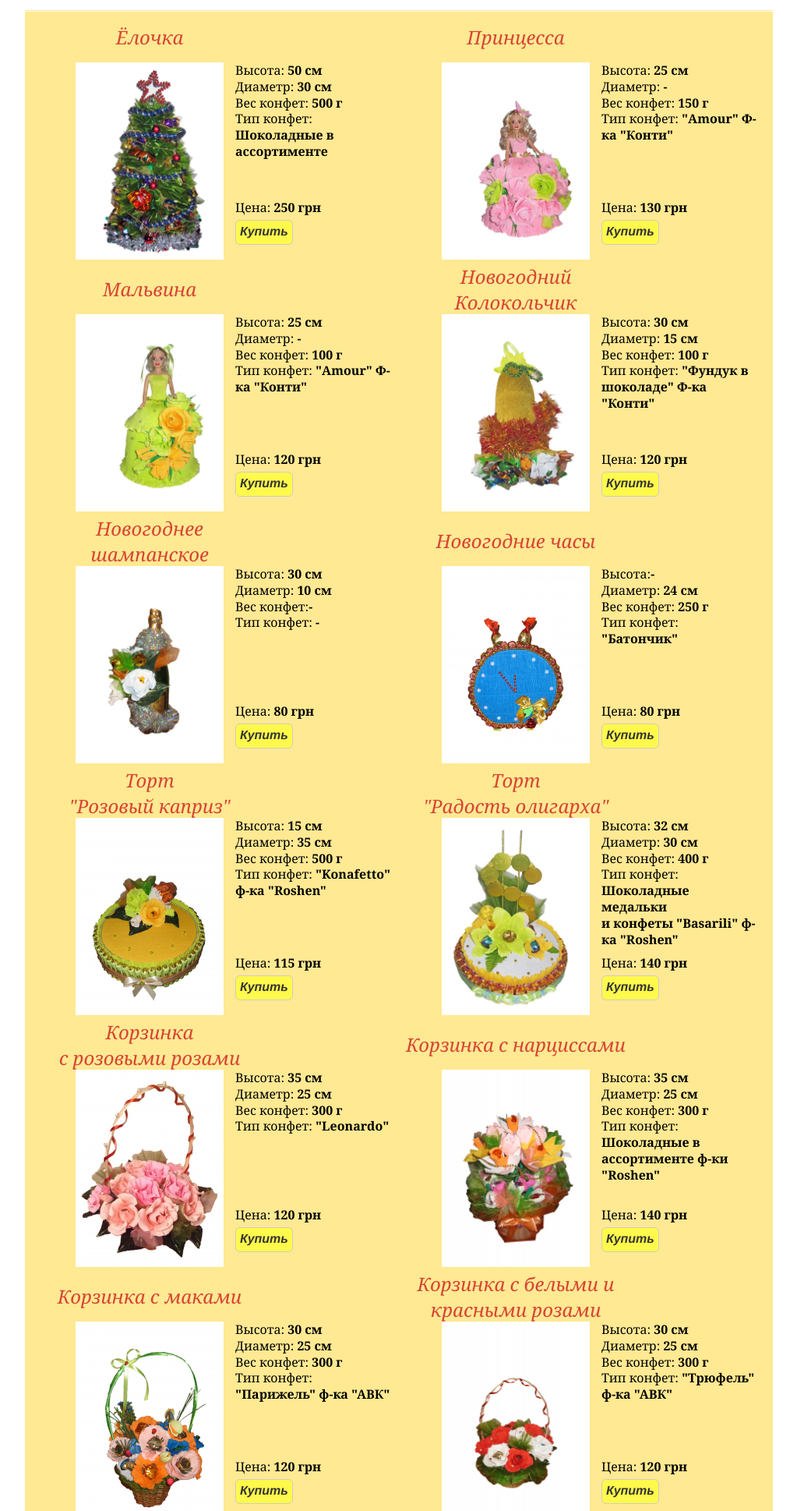
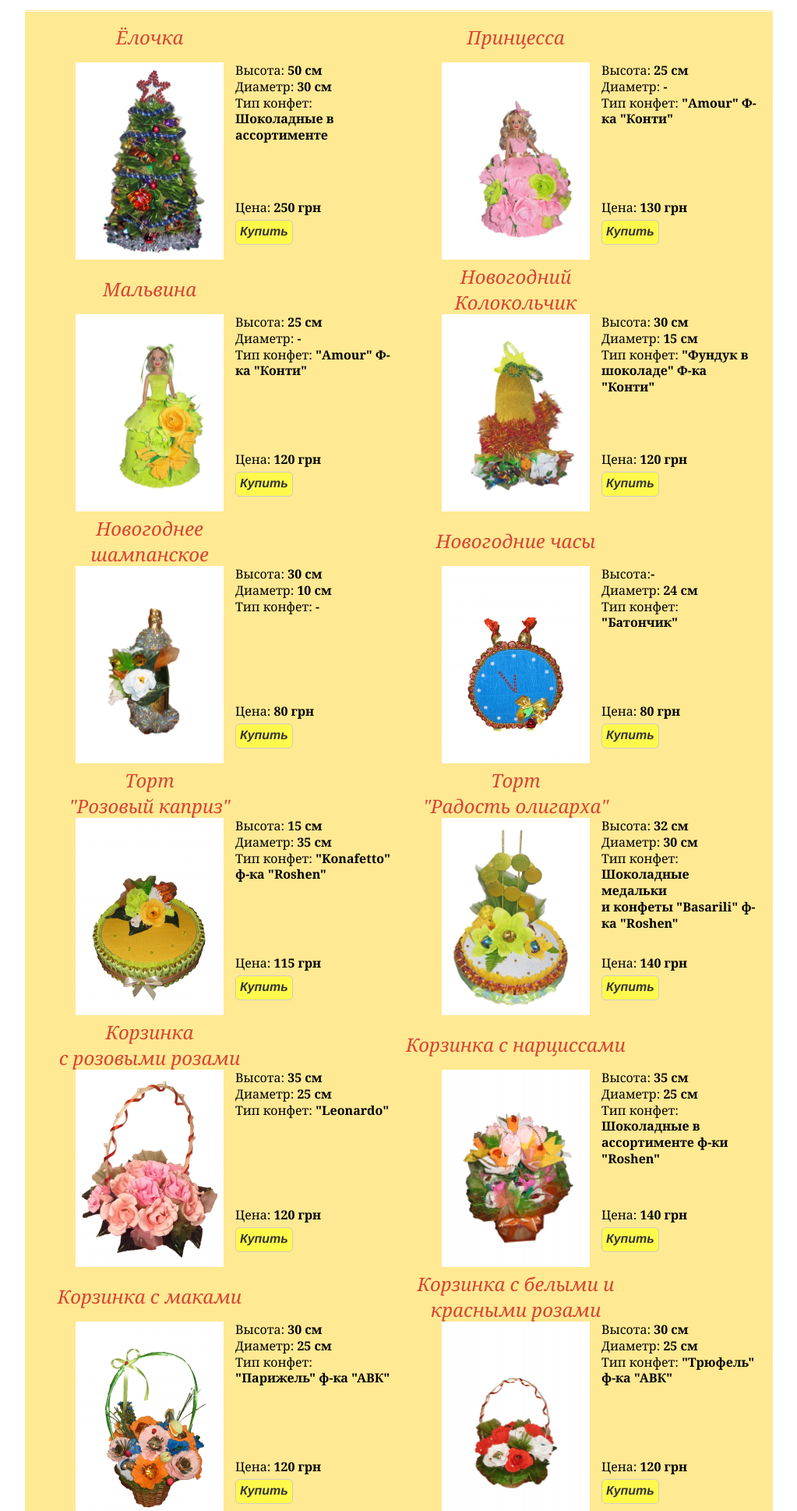
Before and after one commit to Scandinavs/artlavka, a PHP site: page / in a window 1280 px wide. Shown: the part 655-2593 px from the top of the page at 78% size, without its empty margins (128-1151 px from the left). Run offline with PHP 8.4, Linux system fonts and the light colour scheme; data that the repository does not hold is empty; some libraries are stand-ins or nearby versions.

Commit message:
Removed weight.

```diff
--- a/index.php
+++ b/index.php
@@ -249,12 +249,10 @@ $baseItemsDirSmall = "items/small/";
             $itemDescription = '
             Высота:<b> 50 см</b><br/>
             Диаметр: <b>30 см</b><br/>
-            Вес конфет:<b> 500 г</b><br/>
             Тип конфет: <b>Шоколадные в ассортименте</b>';
             $fancyBoxItemDescription = '
             Высота:<b> 50 см</b>
             Диаметр: <b>30 см</b>
-            Вес конфет:<b> 500 г</b>
             Тип конфет: <b>Шоколадные в ассортименте</b>';
             $itemPrice = 'Цена: <strong>250 грн</strong>';
             include 'item.html';
@@ -268,12 +266,10 @@ $baseItemsDirSmall = "items/small/";
             $itemDescription = '
             Высота:<b> 25 см</b><br/>
             Диаметр: <b>-</b><br/>
-            Вес конфет:<b> 150 г</b><br/>
             Тип конфет: <b>"Amour" Ф-ка "Конти"</b>';
             $fancyBoxItemDescription = '
             Высота:<b> 25 см</b>
             Диаметр: <b>-</b>
-            Вес конфет:<b> 150 г</b>
             Тип конфет: <b>\'Amour\' Ф-ка \'Конти\'</b>';
             $itemPrice = 'Цена: <strong>130 грн</strong>';
             include 'item.html';
@@ -287,12 +283,10 @@ $baseItemsDirSmall = "items/small/";
             $itemDescription = '
             Высота:<b> 25 см</b><br/>
             Диаметр: <b>-</b><br/>
-            Вес конфет:<b> 100 г</b><br/>
             Тип конфет: <b>"Amour" Ф-ка "Конти"</b>';
             $fancyBoxItemDescription = '
             Высота:<b> 25 см</b>
             Диаметр: <b>-</b>
-            Вес конфет:<b> 100 г</b>
             Тип конфет: <b>\'Amour\' Ф-ка \'Конти\'</b>';
             $itemPrice = 'Цена: <strong>120 грн</strong>';
             include 'item.html';
@@ -306,12 +300,10 @@ $baseItemsDirSmall = "items/small/";
             $itemDescription = '
             Высота:<b> 30 см</b><br/>
             Диаметр: <b>15 см</b><br/>
-            Вес конфет:<b> 100 г</b><br/>
             Тип конфет: <b>"Фундук в шоколаде" Ф-ка "Конти"</b>';
             $fancyBoxItemDescription = '
             Высота:<b> 30 см</b>
             Диаметр: <b>15 см</b>
-            Вес конфет:<b> 100 г</b>
             Тип конфет: <b>\'Фундук в шоколаде\' Ф-ка \'Конти\'</b>';
             $itemPrice = 'Цена: <strong>120 грн</strong>';
             include 'item.html';
@@ -325,12 +317,10 @@ $baseItemsDirSmall = "items/small/";
             $itemDescription = '
             Высота:<b> 30 см</b><br/>
             Диаметр: <b>10 см</b><br/>
-            Вес конфет:<b>-</b><br/>
             Тип конфет: <b>-</b>';
             $fancyBoxItemDescription = '
             Высота:<b> 30 см</b>
             Диаметр: <b>10 см</b>
-            Вес конфет:<b>-</b>
             Тип конфет: <b>-</b>';
             $itemPrice = 'Цена: <strong>80 грн</strong>';
             include 'item.html';
@@ -344,12 +334,10 @@ $baseItemsDirSmall = "items/small/";
             $itemDescription = '
             Высота:<b>-</b><br/>
             Диаметр: <b>24 см</b><br/>
-            Вес конфет:<b> 250 г</b><br/>
             Тип конфет: <b>"Батончик"</b>';
             $fancyBoxItemDescription = '
             Высота:<b>-</b>
             Диаметр: <b>24 см</b>
-            Вес конфет:<b> 250 г</b>
             Тип конфет: <b>\'Батончик\'</b>';
             $itemPrice = 'Цена: <strong>80 грн</strong>';
             include 'item.html';
@@ -363,12 +351,10 @@ $baseItemsDirSmall = "items/small/";
             $itemDescription = '
             Высота:<b> 15 см</b><br/>
             Диаметр: <b>35 см</b><br/>
-            Вес конфет:<b> 500 г</b><br/>
             Тип конфет: <b>"Konafetto" ф-ка "Roshen"</b>';
             $fancyBoxItemDescription = '
             Высота:<b> 15 см</b>
             Диаметр: <b>35 см</b>
-            Вес конфет:<b> 500 г</b>
             Тип конфет: <b>\'Konafetto\' ф-ка \'Roshen\'</b>';
             $itemPrice = 'Цена: <strong>115 грн</strong>';
             include 'item.html';
@@ -382,12 +368,10 @@ $baseItemsDirSmall = "items/small/";
             $itemDescription = '
             Высота:<b> 32 см</b><br/>
             Диаметр: <b>30 см</b><br/>
-            Вес конфет:<b> 400 г</b><br/>
             Тип конфет: <b>Шоколадные медальки<br/>и конфеты "Basarili" ф-ка "Roshen"</b>';
             $fancyBoxItemDescription = '
             Высота:<b> 32 см</b>
             Диаметр: <b>30 см</b>
-            Вес конфет:<b> 400 г</b>
             Тип конфет: <b>Шоколадные медальки<br/>и конфеты \'Basarili\' ф-ка \'Roshen\'</b>';
             $itemPrice = 'Цена: <strong>140 грн</strong>';
             include 'item.html';
@@ -401,12 +385,10 @@ $baseItemsDirSmall = "items/small/";
             $itemDescription = '
             Высота:<b> 35 см</b><br/>
             Диаметр: <b>25 см</b><br/>
-            Вес конфет:<b> 300 г</b><br/>
             Тип конфет: <b>"Leonardo"</b>';
             $fancyBoxItemDescription = '
             Высота:<b> 35 см</b>
             Диаметр: <b>25 см</b>
-            Вес конфет:<b> 300 г</b>
             Тип конфет: <b>\'Leonardo\'</b>';
             $itemPrice = 'Цена: <strong>120 грн</strong>';
             include 'item.html';
@@ -420,12 +402,10 @@ $baseItemsDirSmall = "items/small/";
             $itemDescription = '
             Высота:<b> 35 см</b><br/>
             Диаметр: <b>25 см</b><br/>
-            Вес конфет:<b> 300 г</b><br/>
             Тип конфет: <b>Шоколадные в ассортименте ф-ки "Roshen"</b>';
             $fancyBoxItemDescription = '
             Высота:<b> 35 см</b>
             Диаметр: <b>25 см</b>
-            Вес конфет:<b> 300 г</b>
             Тип конфет: <b>Шоколадные в ассортименте ф-ки \'Roshen\'</b>';
             $itemPrice = 'Цена: <strong>140 грн</strong>';
             include 'item.html';
@@ -439,12 +419,10 @@ $baseItemsDirSmall = "items/small/";
             $itemDescription = '
             Высота:<b> 30 см</b><br/>
             Диаметр: <b>25 см</b><br/>
-            Вес конфет:<b> 300 г</b><br/>
             Тип конфет: <b>"Парижель" ф-ка "АВК"</b>';
             $fancyBoxItemDescription = '
             Высота:<b> 30 см</b>
             Диаметр: <b>25 см</b>
-            Вес конфет:<b> 300 г</b>
             Тип конфет: <b>\'Парижель\' ф-ка \'АВК\'</b>';
             $itemPrice = 'Цена: <strong>120 грн</strong>';
             include 'item.html';
@@ -458,12 +436,10 @@ $baseItemsDirSmall = "items/small/";
             $itemDescription = '
             Высота:<b> 30 см</b><br/>
             Диаметр: <b>25 см</b><br/>
-            Вес конфет:<b> 300 г</b><br/>
             Тип конфет: <b>"Трюфель" ф-ка "АВК"</b>';
             $fancyBoxItemDescription = '
             Высота:<b> 30 см</b>
             Диаметр: <b>25 см</b>
-            Вес конфет:<b> 300 г</b>
             Тип конфет: <b>\'Трюфель\' ф-ка \'АВК\'</b>';
             $itemPrice = 'Цена: <strong>120 грн</strong>';
             include 'item.html';
@@ -477,12 +453,10 @@ $baseItemsDirSmall = "items/small/";
             $itemDescription = '
             Высота:<b> 20 см</b><br/>
             Диаметр: <b>25 см</b><br/>
-            Вес конфет:<b> 300 г</b><br/>
             Тип конфет: <b>"Трюфель" ф-ка "АВК"</b>';
             $fancyBoxItemDescription = '
             Высота:<b> 20 см</b>
             Диаметр: <b>25 см</b>
-            Вес конфет:<b> 300 г</b>
             Тип конфет: <b>\'Трюфель\' ф-ка \'АВК\'</b>';
             $itemPrice = 'Цена: <strong>120 грн</strong>';
             include 'item.html';
@@ -496,12 +470,10 @@ $baseItemsDirSmall = "items/small/";
             $itemDescription = '
             Высота:<b> 30 см</b><br/>
             Диаметр: <b>25 см</b><br/>
-            Вес конфет:<b> 300 г</b><br/>
             Тип конфет: <b>"Трюфель" ф-ка "АВК"</b>';
             $fancyBoxItemDescription = '
             Высота:<b> 30 см</b>
             Диаметр: <b>25 см</b>
-            Вес конфет:<b> 300 г</b>
             Тип конфет: <b>\'Трюфель\' ф-ка \'АВК\'</b>';
             $itemPrice = 'Цена: <strong>120 грн</strong>';
             include 'item.html';
@@ -515,12 +487,10 @@ $baseItemsDirSmall = "items/small/";
             $itemDescription = '
             Высота:<b> 20 см</b><br/>
             Диаметр: <b>15 см</b><br/>
-            Вес конфет:<b> 150 г</b><br/>
             Тип конфет: <b>"Amour" ф-ка "Конти"</b>';
             $fancyBoxItemDescription = '
             Высота:<b> 20 см</b>
             Диаметр: <b>15 см</b>
-            Вес конфет:<b> 150 г</b>
             Тип конфет: <b>\'Amour\' ф-ка \'Конти\'</b>';
             $itemPrice = 'Цена: <strong>120 грн</strong>';
             include 'item.html';
```
